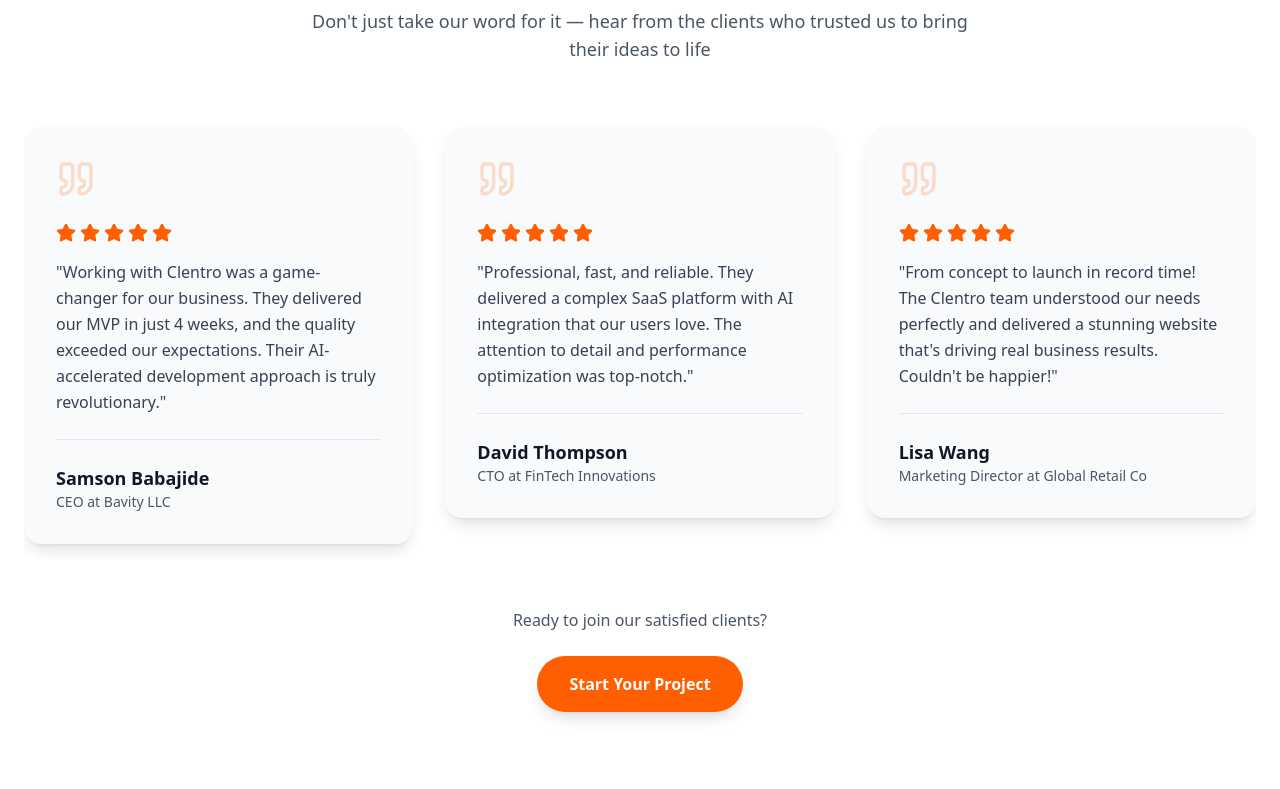
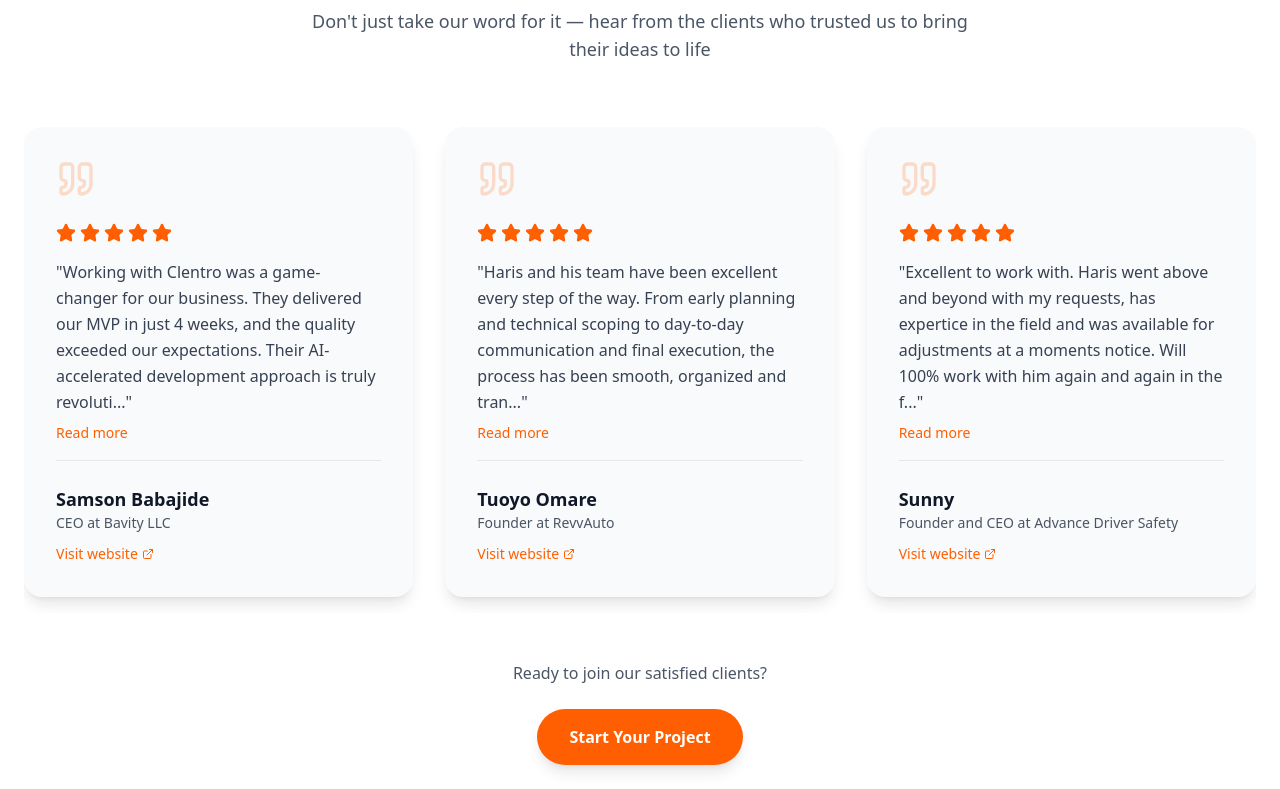
Before and after one commit to HarisChandio/clentro, a Next.js app: page / in a window 1280 px wide. Shown: the part 1625-2414 px from the top of the page. Built offline with nearby package versions, Linux system fonts and the light colour scheme.

Commit message:
feat: testimonials

```diff
--- a/components/HeroSection.tsx
+++ b/components/HeroSection.tsx
@@ -55,10 +55,10 @@ export default function HeroSection() {
               </h1>
 
               <h1
-                className="text-3xl sm:text-6xl md:text-7xl lg:text-8xl font-black leading-none"
+                className="text-3xl sm:text-6xl md:text-7xl lg:text-8xl font-black leading-none italic"
                 style={{ color: BRAND_COLOR }}
               >
-                Fast.
+                FAST.
               </h1>
             </div>
 
--- a/components/Testimonials.tsx
+++ b/components/Testimonials.tsx
@@ -4,7 +4,7 @@ import { useState } from "react";
 import { Swiper, SwiperSlide } from "swiper/react";
 import "swiper/css";
 import { Autoplay, Navigation } from "swiper/modules";
-import { Quote, Star } from "lucide-react";
+import { Quote, Star, ExternalLink } from "lucide-react";
 
 const BRAND_COLOR = "#FF5F00";
 
@@ -16,6 +16,7 @@ interface Testimonial {
   content: string;
   rating: number;
   image?: string;
+  website?: string;
 }
 
 const testimonials: Testimonial[] = [
@@ -26,6 +27,7 @@ const testimonials: Testimonial[] = [
     company: "Bavity LLC",
     content:
       "Working with Clentro was a game-changer for our business. They delivered our MVP in just 4 weeks, and the quality exceeded our expectations. Their AI-accelerated development approach is truly revolutionary.",
+    website: "https://bavity.com",
     rating: 5,
   },
   // {
@@ -48,25 +50,44 @@ const testimonials: Testimonial[] = [
   // },
   {
     id: 4,
-    name: "David Thompson",
-    role: "CTO",
-    company: "FinTech Innovations",
-    content:
-      "Professional, fast, and reliable. They delivered a complex SaaS platform with AI integration that our users love. The attention to detail and performance optimization was top-notch.",
+    name: "Tuoyo Omare",
+    role: "Founder",
+    company: "RevvAuto",
+    content:"Haris and his team have been excellent every step of the way. From early planning and technical scoping to day-to-day communication and final execution, the process has been smooth, organized and transparent. Haris consistently demonstrates strong ability to translate complex ideas into clear technical solutions, while keeping timelines and priorities aligned. His team is responsive, detail-oriented, and proactive in raising questions or suggesting improvements rather than simply following instructions. Haris and his team are a great choice, I would highly recommend and look forward to continuing our work together.",
+
+    website: "https://revvautos.com",
     rating: 5,
   },
+
   {
     id: 5,
-    name: "Lisa Wang",
-    role: "Marketing Director",
-    company: "Global Retail Co",
+    name: "Sunny ",
+    role: "Founder and CEO",
+    company: "Advance Driver Safety",
     content:
-      "From concept to launch in record time! The Clentro team understood our needs perfectly and delivered a stunning website that's driving real business results. Couldn't be happier!",
+     "Excellent to work with. Haris went above and beyond with my requests, has expertice in the field and was available for adjustments at a moments notice. Will 100% work with him again and again in the future.",
+    website: "https://www.advancedriversafety.com/",
     rating: 5,
   },
 ];
 
+const CHAR_LIMIT = 200;
+
 export default function Testimonials() {
+  const [expandedCards, setExpandedCards] = useState<Set<number>>(new Set());
+
+  const toggleExpand = (id: number) => {
+    setExpandedCards((prev) => {
+      const newSet = new Set(prev);
+      if (newSet.has(id)) {
+        newSet.delete(id);
+      } else {
+        newSet.add(id);
+      }
+      return newSet;
+    });
+  };
+
   return (
     <section className="bg-white py-16 md:py-24">
       <div className="container mx-auto px-6">
@@ -95,7 +116,14 @@ export default function Testimonials() {
           }}
           className="!pb-4"
         >
-          {testimonials.map((testimonial) => (
+          {testimonials.map((testimonial) => {
+            const isExpanded = expandedCards.has(testimonial.id);
+            const isLong = testimonial.content.length > CHAR_LIMIT;
+            const displayContent = isExpanded || !isLong
+              ? testimonial.content
+              : testimonial.content.substring(0, CHAR_LIMIT) + "...";
+
+            return (
               <SwiperSlide key={testimonial.id}>
                 <div className="bg-gray-50 rounded-2xl p-8 shadow-lg hover:shadow-xl transition-shadow duration-300 h-full flex flex-col">
                   {/* Quote Icon */}
@@ -118,22 +146,46 @@ export default function Testimonials() {
                   </div>
 
                   {/* Testimonial Content */}
-                <p className="text-gray-700 leading-relaxed mb-6 flex-grow">
-                  "{testimonial.content}"
+                  <div className="flex-grow mb-4">
+                    <p className="text-gray-700 leading-relaxed">
+                      "{displayContent}"
                     </p>
+                    {isLong && (
+                      <button
+                        onClick={() => toggleExpand(testimonial.id)}
+                        className="mt-2 text-sm font-medium hover:underline transition-colors"
+                        style={{ color: BRAND_COLOR }}
+                      >
+                        {isExpanded ? "Read less" : "Read more"}
+                      </button>
+                    )}
+                  </div>
 
                   {/* Author Info */}
                   <div className="border-t border-gray-200 pt-6">
                     <div className="font-bold text-gray-900 text-lg">
                       {testimonial.name}
                     </div>
-                  <div className="text-sm text-gray-600">
+                    <div className="text-sm text-gray-600 mb-2">
                       {testimonial.role} at {testimonial.company}
                     </div>
+                    {testimonial.website && (
+                      <a
+                        href={testimonial.website}
+                        target="_blank"
+                        rel="noopener noreferrer"
+                        className="inline-flex items-center gap-1 text-sm font-medium hover:underline transition-colors"
+                        style={{ color: BRAND_COLOR }}
+                      >
+                        Visit website
+                        <ExternalLink className="w-3 h-3" />
+                      </a>
+                    )}
                   </div>
                 </div>
               </SwiperSlide>
-          ))}
+            );
+          })}
         </Swiper>
 
         {/* Call to Action */}
```
Lines whose indentation alone changed are shown as unchanged.
